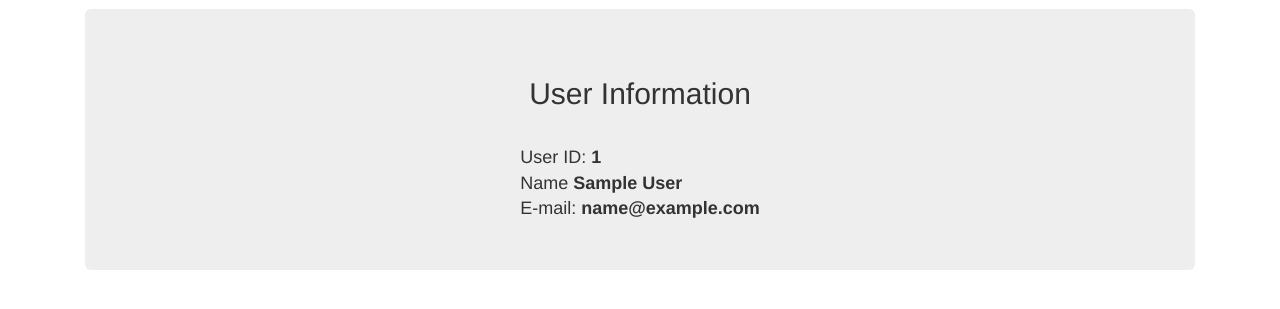
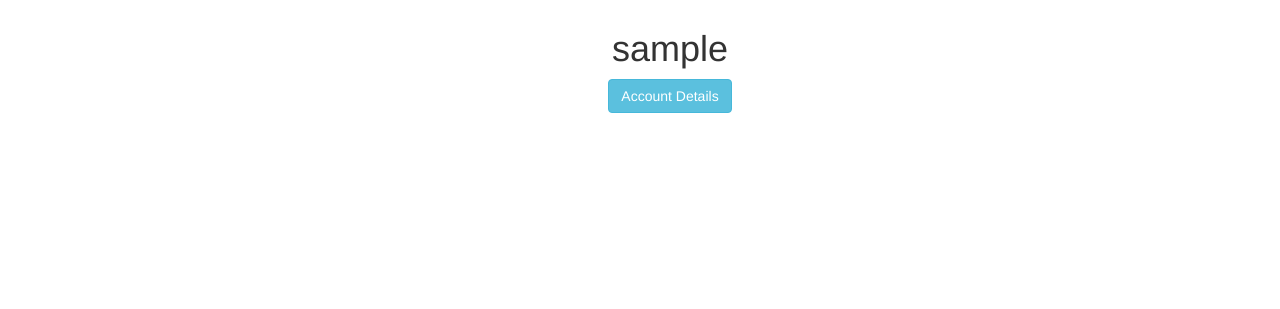
Before and after one commit to atahf/NewsPot, a Python web app: template website/templates/user_profile.html in a window 1280 px wide. Shown: the part 51-360 px from the top of the page. Run offline with Jinja, Linux system fonts and the light colour scheme; the template is opened without the code that fills it: most values are stand-ins (such as "Sample title", 1, 10 or a date in 2020); some libraries are stand-ins or nearby versions.

Commit message:
some changes

```diff
--- a/website/auth.py
+++ b/website/auth.py
@@ -35,6 +35,7 @@ def login():
                     login_user(user, remember=True)
                     return redirect(url_for('views.home'))
                 else:
+                    user.last_failed_attempt = datetime.now()
                     user.failed_attempt += 1
                     if user.failed_attempt >= MAX_ATTEMPTS:
                         timeout_duration = TIMEOUT_DURATION * (INCREMENT_FACTOR ** (user.failed_attempt - MAX_ATTEMPTS))
@@ -87,6 +88,7 @@ def sign_up():
                 email=email,
                 first_name=firstName,
                 last_name=lastName,
+                registration_date=datetime.now(),
                 password=generate_password_hash(password1, method="pbkdf2:sha256", salt_length=16)
             )
             db.session.add(new_user)
--- a/website/models.py
+++ b/website/models.py
@@ -48,6 +48,7 @@ class User(db.Model, UserMixin):
     first_name = db.Column(db.String(255), nullable=False)
     last_name = db.Column(db.String(255), nullable=False)
     role = db.Column(db.Enum(UserRole), default=UserRole.USER)
+    registration_date = db.Column(db.DateTime(timezone=True), nullable=False)
     failed_attempt = db.Column(db.Integer, default=0)
     last_failed_attempt = db.Column(db.DateTime(timezone=True), nullable=True, default=None)
     login_timeout = db.Column(db.DateTime(timezone=True), nullable=True, default=None)
--- a/website/templates/user_profile.html
+++ b/website/templates/user_profile.html
@@ -4,34 +4,16 @@
 
 {% block content %}
     <div class="container-fluid">
-        <div class="jumbotron" style="margin-bottom: 50px; padding: auto;">
-            <h2 align="center">
-                {% if current_user.id == userData.id %}
-                    My Information
-                {% else %}
-                    User Information
-                {% endif %}
-            </h2>
-            <div class="container" style="display: flex; justify-content: center; align-items: center; font-size: large; margin-top: 35px;">
-                <div>
-                    User ID: <b>{{ userData.id }}</b>
-                    <br/>
-                    Name <b>{{ userData.first_name.capitalize() }} {{ userData.last_name.capitalize() }}</b>
-                    <br/>
-                    E-mail: <b>{{ userData.email }}</b>
-                </div>
-            </div>
+        <div class="container" style="display: grid; place-items: center;">
+            <h1 align="center">{{ userName }}</h1>
+            <a class="btn btn-info" href="/users/my-details">
+                Account Details
+            </a>
         </div>
 
-        {% if count > 0 %}
-            <div>
-                <h3 align="center" style="margin-bottom: 35px;">
-                    {% if current_user.id == userData.id %}
-                        My Comments
-                    {% else %}
-                        Comments
-                    {% endif %}
-                </h3>
+        <div class="container">
+            {% if count > 0 %}
+                <h3 align="center" style="margin-bottom: 35px;">Comments</h3>
                 <div class="container">
                     <div class="row">
                         {% for c in comments %}
@@ -45,7 +27,7 @@
                         {% endfor %}
                     </div>
                 </div>
-            </div>
-        {% endif %}
+            {% endif %}
+        </div>
     </div>
 {% endblock %}
```
Also changed, not shown: website/templates/user_details.html (added, +30 -0 lines), website/views.py (+13 -1 lines).
